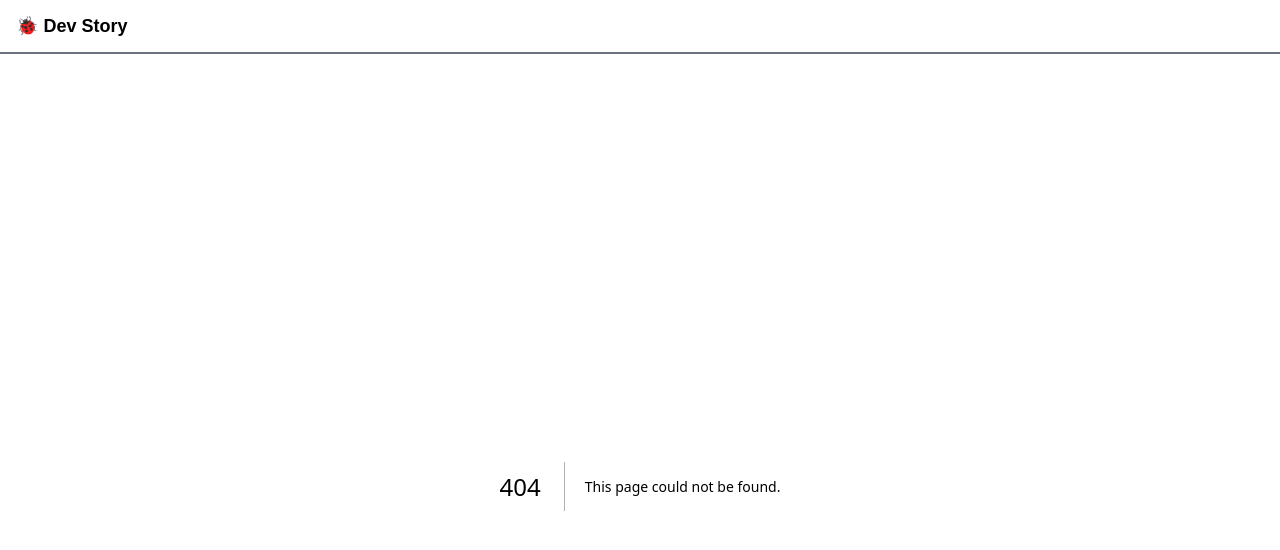
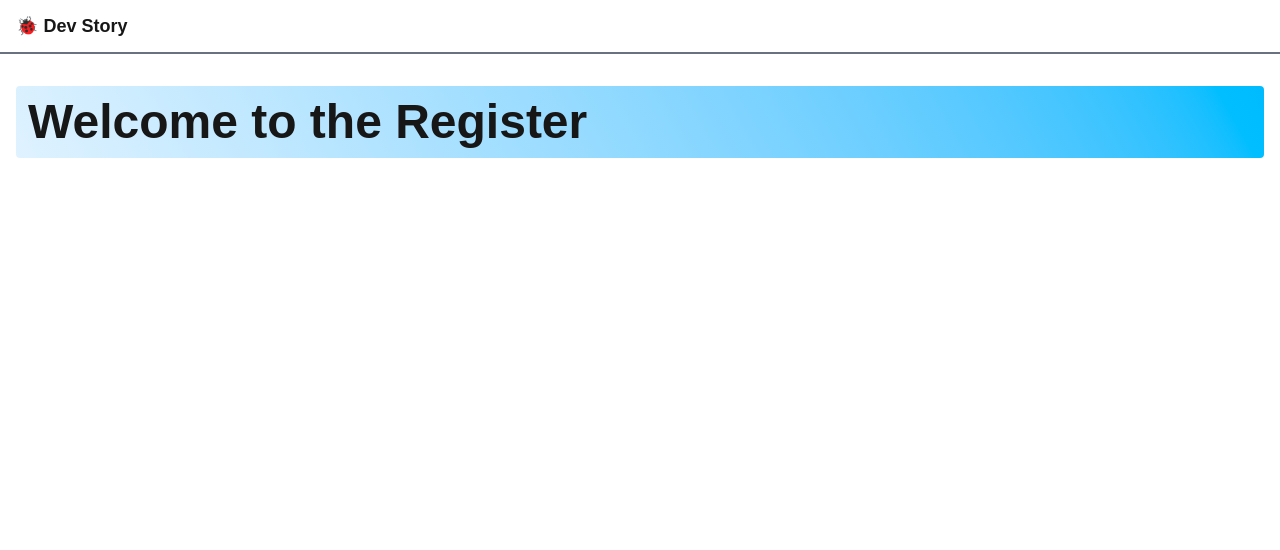
Before and after one commit to Hlamong55/Hello-Next.Js, a Next.js app: page /register in a window 1280 px wide. Before the commit this address had no page. Shown: the top 550 px of the page. Built offline with nearby package versions, Linux system fonts and the light colour scheme.

Commit message:
created register & tutorial pages

```diff
--- /dev/null
+++ b/src/app/register/page.jsx
@@ -0,0 +1,12 @@
+import Title from '@/components/Title';
+import React from 'react';
+
+const Register = () => {
+    return (
+        <div>
+            <Title>Welcome to the Register</Title>
+        </div>
+    );
+};
+
+export default Register;
--- /dev/null
+++ b/src/app/tutorials/page.jsx
@@ -0,0 +1,12 @@
+import Title from '@/components/Title';
+import React from 'react';
+
+const Tutorials = () => {
+    return (
+        <div>
+            <Title>Welcome to Tutorials</Title>
+        </div>
+    );
+};
+
+export default Tutorials;
--- a/src/components/Title.jsx
+++ b/src/components/Title.jsx
@@ -2,8 +2,8 @@
 
 const Title = ({ children }) => {
     return (
-        <div>
-            <h2 className='text-4xl font-bold'>{children}</h2>
+        <div className='bg-linear-60 from-sky-100 to-sky-400 p-3 rounded'>
+            <h2 className='text-5xl font-bold'>{children}</h2>
         </div>
     );
 };
```
